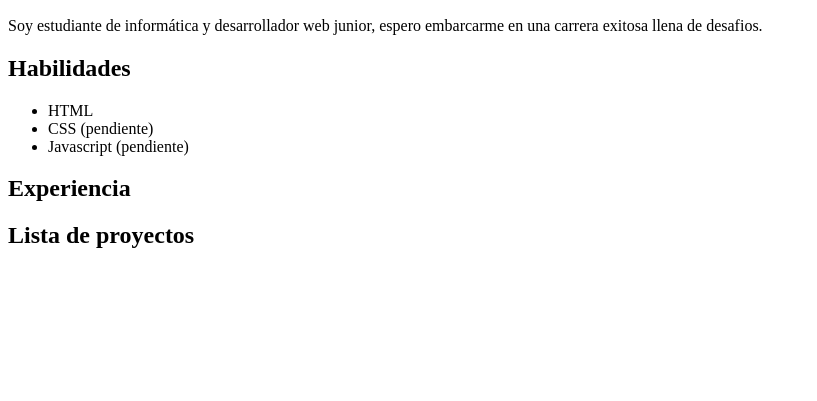
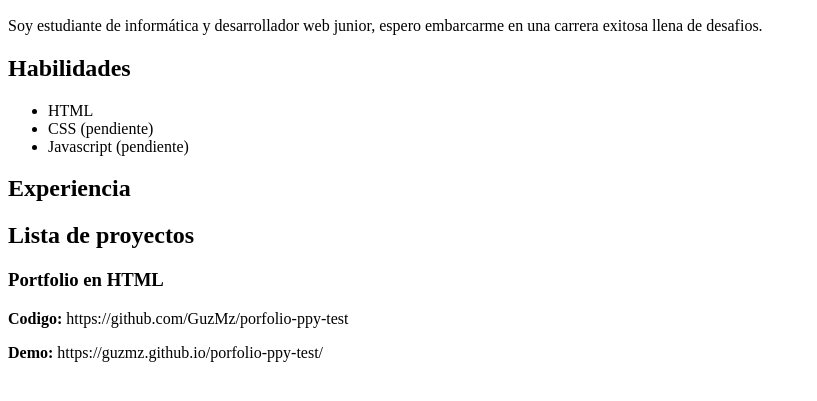
Before and after one commit to GuzMz/porfolio-ppy-test, a plain HTML site: page index.html in a window 1280 px wide. Shown: the part 157-558 px from the top of the page, without its empty margins (0-817 px from the left). Drawn offline with Linux system fonts and the light colour scheme.

Commit message:
se añadio lista de proyectos

```diff
--- a/index.html
+++ b/index.html
@@ -31,7 +31,9 @@
 
             <section>
                 <h2>Lista de proyectos</h2>
-
+                    <h3>Portfolio en HTML</h3>
+                    <p><strong>Codigo:</strong> https://github.com/GuzMz/porfolio-ppy-test</p>
+                    <p><strong>Demo:</strong> https://guzmz.github.io/porfolio-ppy-test/</p>
             </section>
 
         </main>
```
